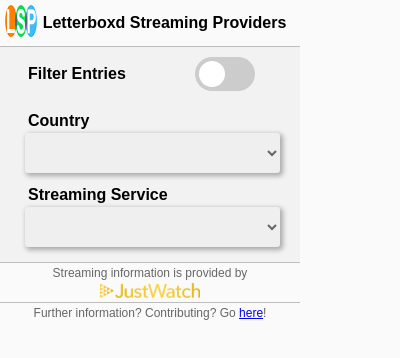
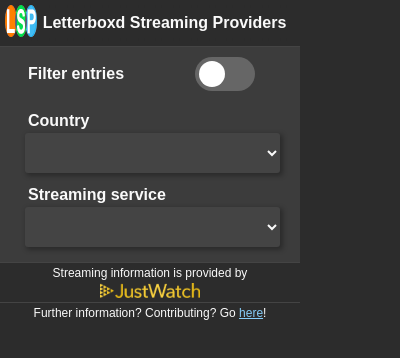
Before and after one commit to adlerzei/letterboxd-streaming-providers, a browser extension: page extension/popup/popup.html in a window 400 px wide. Drawn offline with Linux system fonts and the light colour scheme.

Commit message:
change popup layout to a more modern dark theme

```diff
--- a/extension/popup/popup.css
+++ b/extension/popup/popup.css
@@ -1,29 +1,29 @@
 html, body {
     width: 300px;
-    background: #FAFAFA;
+    background: #2C2C2C;
+    color: #FAFAFA;
     margin: 0;
+    font-family: Arial, Helvetica, sans-serif;
 }
 
-.title{
+.title {
     margin: 5px;
 }
 
-.title-text{
+.title-text {
     padding: 2% 0;
     text-align: center;
-    border: 3px dashed #FAFAFA;
+    border: 3px dashed #2C2C2C;
     font-size: 16px;
-    color: #000;
+    color: #FAFAFA;
     font-weight: bold;
-    font-family: Arial, Helvetica, sans-serif;
 }
 
-.title-img  {
+.title-img {
     float: left;
 }
 
 .content-text {
-    font-family: Arial, Helvetica, sans-serif;
     padding: 3px;
     margin-left: 20px;
 }
@@ -33,14 +33,12 @@
     padding: 5px;
     text-align: left;
     font-weight: bold;
-    font-family: Arial, Helvetica, sans-serif;
     font-size: 16px;
 }
 
 #content {
-    border-top: 1px solid;
-    border-color: #BDBDBD;
-    background-color: #F2F2F2;
+    border-top: 1px solid #444;
+    background-color: #3C3C3C;
     left: 0;
     right: 0;
     bottom: 0;
@@ -56,8 +54,8 @@
     margin-bottom: 10px;
     margin-left: 20px;
     margin-top: 0px;
-    color: #666;
-    font-family: Arial, Helvetica, sans-serif;
+    color: #FAFAFA;
+    background-color: #444;
     font-size: 16px;
     box-shadow: 2px 2px 5px 1px rgba(0,0,0,0.3);
     border-radius: 3px;
@@ -66,21 +64,20 @@
 }
 
 select option {
-    color: #666;
+    color: #FAFAFA;
+    background-color: #444;
 }
 
 #footer {
-    border-top: 1px solid;
-    border-color: #BDBDBD;
+    border-top: 1px solid #444;
 }
 
 .footer-text {
     margin-top: 3px;
     margin-bottom: 3px;
-    font-family: Arial, Helvetica, sans-serif;
     font-size: 12px;
     text-align: center;
-    color: #666;
+    color: #FAFAFA;
 }
 
 .justwatch-logo {
@@ -88,8 +85,8 @@
 }
 
 .justwatch-logo img {
-    width:100px;
-    height:15px;
+    width: 100px;
+    height: 15px;
 }
 
 /* The switch - the box around the slider */
@@ -116,7 +113,7 @@
     left: 0;
     right: 0;
     bottom: 0;
-    background-color: #ccc;
+    background-color: #666;
     -webkit-transition: .4s;
     transition: .4s;
     margin-left: 195px;
@@ -158,7 +155,6 @@
 }
 
 .slider-text {
-    font-family: Arial, Helvetica, sans-serif;
     padding: 3px;
     margin-left: 25px;
     font-size: 16px;
@@ -166,3 +162,7 @@
     font-weight: bold;
     margin-top: 5px;
 }
+
+a:link { color: lightskyblue; }
+a:visited { color: #6d4b8d; }
+a:hover { color: #ffffff; }
--- a/extension/popup/popup.html
+++ b/extension/popup/popup.html
@@ -19,7 +19,7 @@
 
 <section id="content">
   <label class="switch">
-    <div class="slider-text">Filter Entries</div>
+    <div class="slider-text">Filter entries</div>
     <input type="checkbox" id="filterSwitch">
     <span class="slider round"></span>
   </label>
@@ -27,7 +27,7 @@
   <div class="select-box">
     <div class="content-text">Country</div>
     <select id="CountryList"></select>
-    <div class="content-text">Streaming Service</div>
+    <div class="content-text">Streaming service</div>
     <select id="ProviderList"></select>
   </div>
 </section>
```
